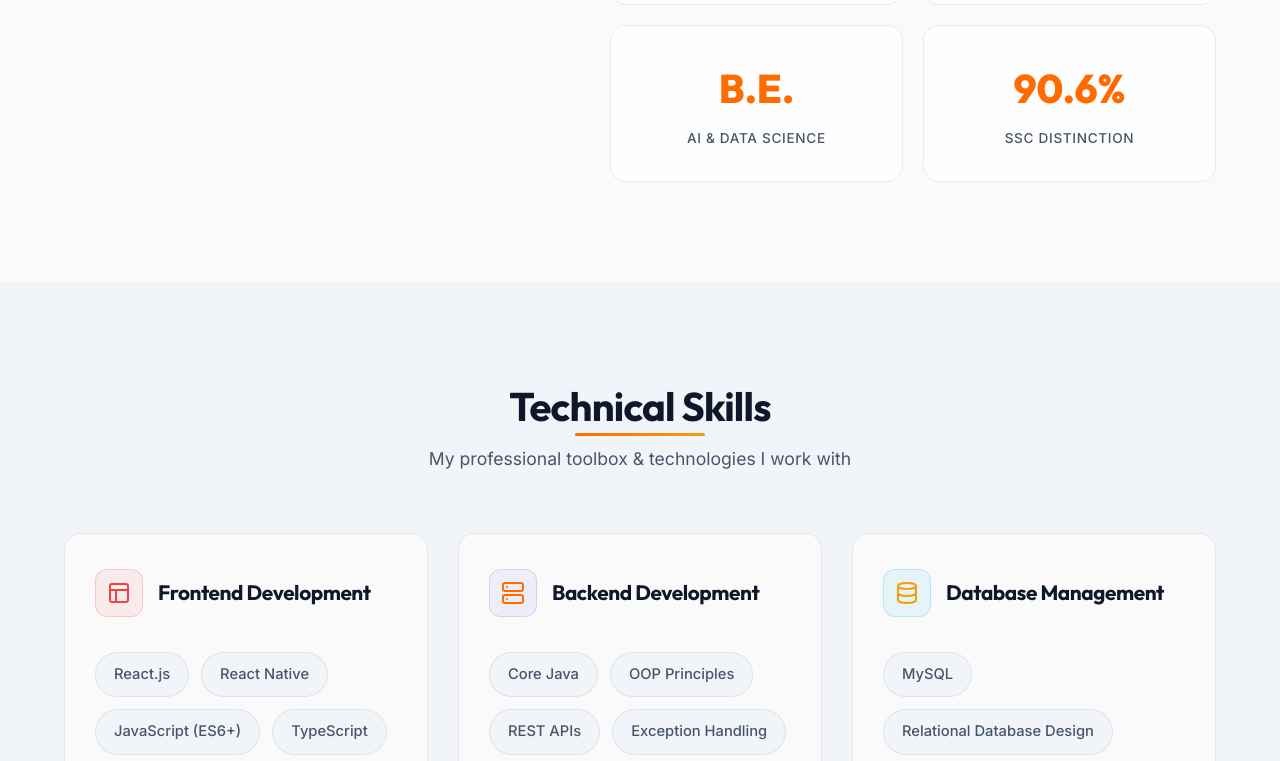
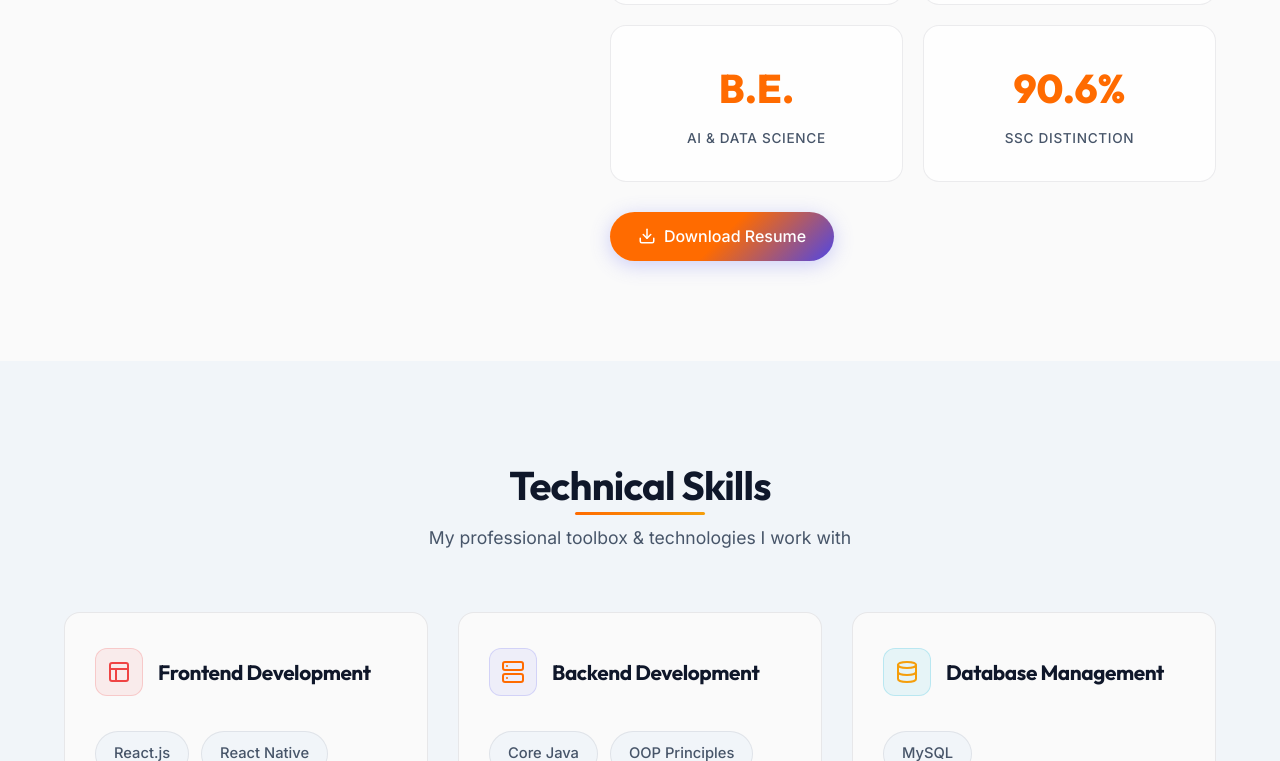
Before and after one commit to ajinkyatambe8683/Ajinkya_Tambe_Portfolio, a React (Vite) app: page / in a window 1280 px wide. Shown: the part 1502-2263 px from the top of the page. Built offline with nearby package versions, Linux system fonts and the light colour scheme.

Commit message:
feat: add resume pdf and Download Resume button in About section

```diff
--- a/src/components/About.jsx
+++ b/src/components/About.jsx
@@ -1,4 +1,5 @@
 import React from 'react';
+import { Download } from 'lucide-react';
 import profileImg from '../assets/profile.png';
 
 const About = () => {
@@ -66,6 +67,18 @@ const About = () => {
                                 <span className="stat-name">SSC Distinction</span>
                             </div>
                         </div>
+
+                        {/* Download Resume Button */}
+                        <div className="about-actions" style={{ marginTop: '30px' }}>
+                            <a
+                                href="/Ajinkya_Sakharam_Tambe_Resume.pdf"
+                                download="Ajinkya_Sakharam_Tambe_Resume.pdf"
+                                className="btn btn-primary"
+                            >
+                                <Download size={18} />
+                                <span>Download Resume</span>
+                            </a>
+                        </div>
                     </div>
                 </div>
             </div>
```
Also changed, not shown: 1 other file (tests, documents, lock files or other folders).
